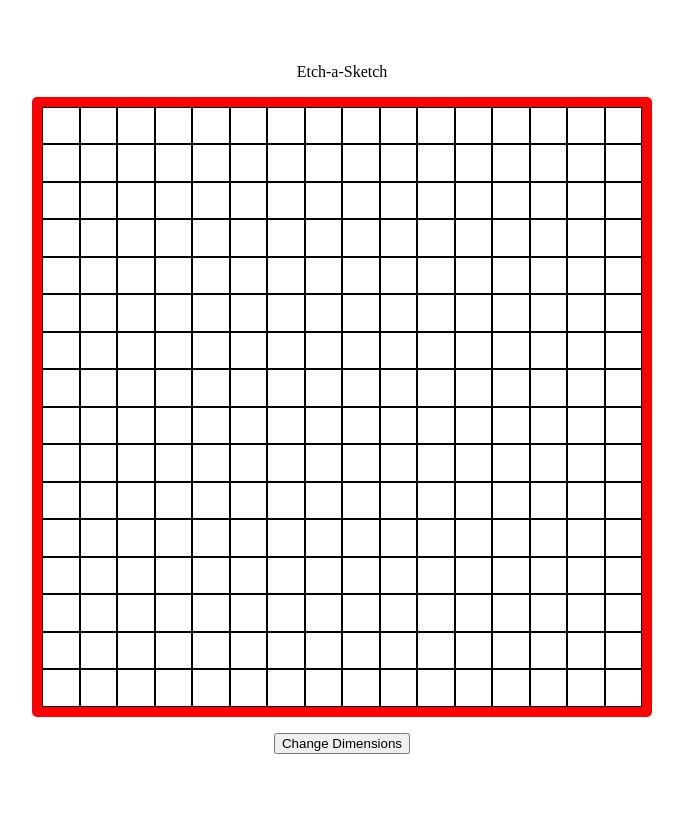
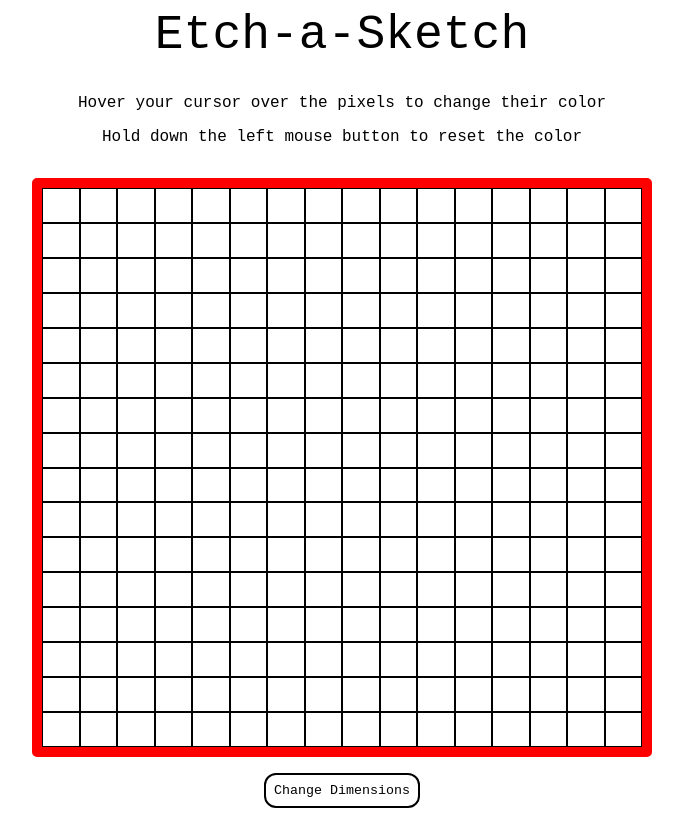
Before and after one commit to ilovepi31415/odin-etch-a-sketch, a plain HTML site: page index.html in a window 1280 px wide. Shown: the whole page, without its empty margins (306-989 px from the left). Drawn offline with Linux system fonts and the light colour scheme.

Commit message:
style(ui): add basic CSS

```diff
--- a/index.html
+++ b/index.html
@@ -8,7 +8,11 @@
     <title>Etch-a-Sketch</title>
 </head>
 <body>
-    <div>Etch-a-Sketch</div>
+    <div id="title">Etch-a-Sketch</div>
+    <div id="description">
+        <p>Hover your cursor over the pixels to change their color</p>
+        <p>Hold down the left mouse button to reset the color</p>
+    </div>
     <div class="board">
         <!-- Pixels go in here -->
     </div>
--- a/style.css
+++ b/style.css
@@ -8,6 +8,7 @@ body {
     gap: 16px;
     cursor: default;
     user-select: none;
+    font-family: 'Courier New', Courier, monospace;
 }
 
 .board {
@@ -36,3 +37,20 @@ body {
     border: 1px solid black;
     margin: 0;
 }
+
+#title {
+    font-size: 48px;
+}
+
+#dimensions {
+    border: none;
+    background-color: white;
+    padding: 8px;
+    border-radius: 12px;
+    font-family: 'Courier New', Courier, monospace;
+    border: 2px solid black;
+}
+
+#description {
+    text-align: center;
+}
```
